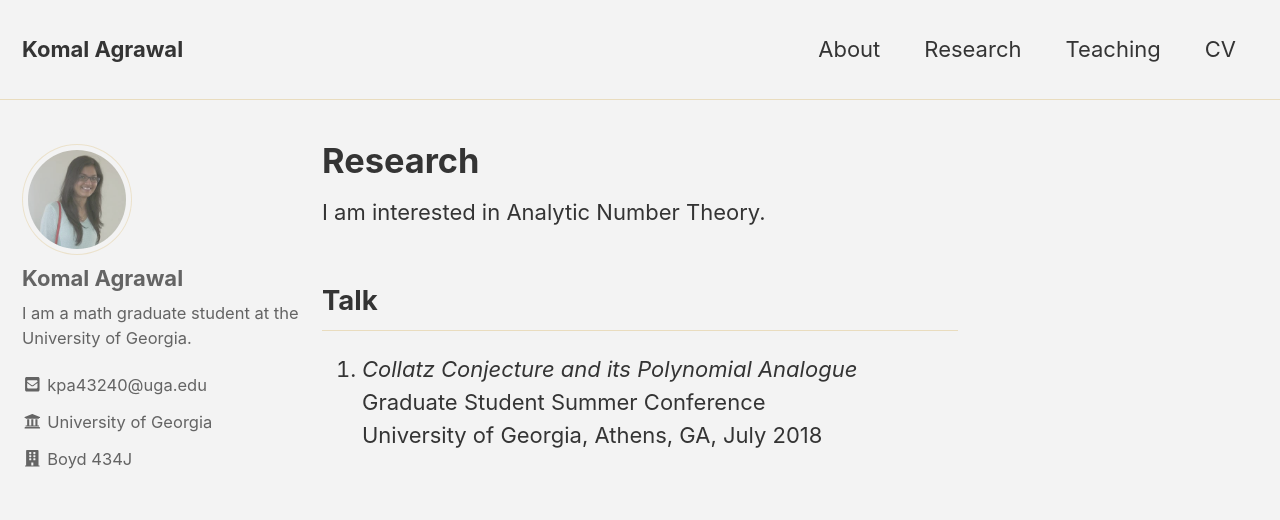
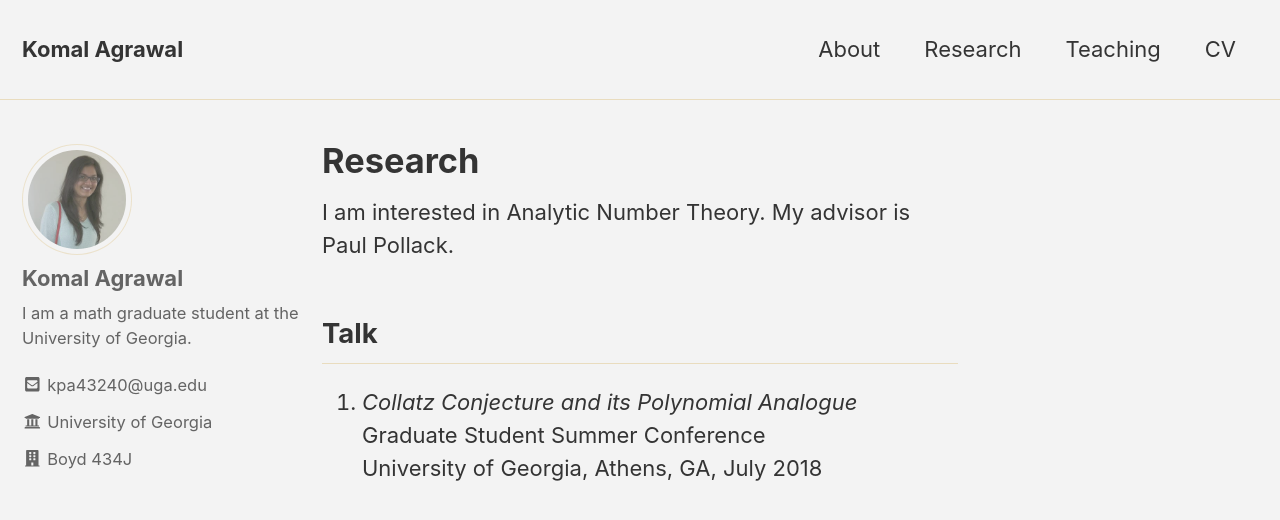
Before and after one commit to komala033/komala033.github.io, a Jekyll site: the page built from research.md, in a window 1280 px wide and 900 px high. Shown: the top 520 px of the window. Built offline with Jekyll 4.4.1, drawn with Linux system fonts in a browser that asks for light colours; nearby versions of some CDN libraries.

Commit message:
Advisor update

```diff
--- a/research.md
+++ b/research.md
@@ -2,7 +2,7 @@
 layout: single
 title: Research
 ---
-I am interested in Analytic Number Theory.
+I am interested in Analytic Number Theory. My advisor is Paul Pollack.
 
 ## Talk
 1. *Collatz Conjecture and its Polynomial Analogue*
```
